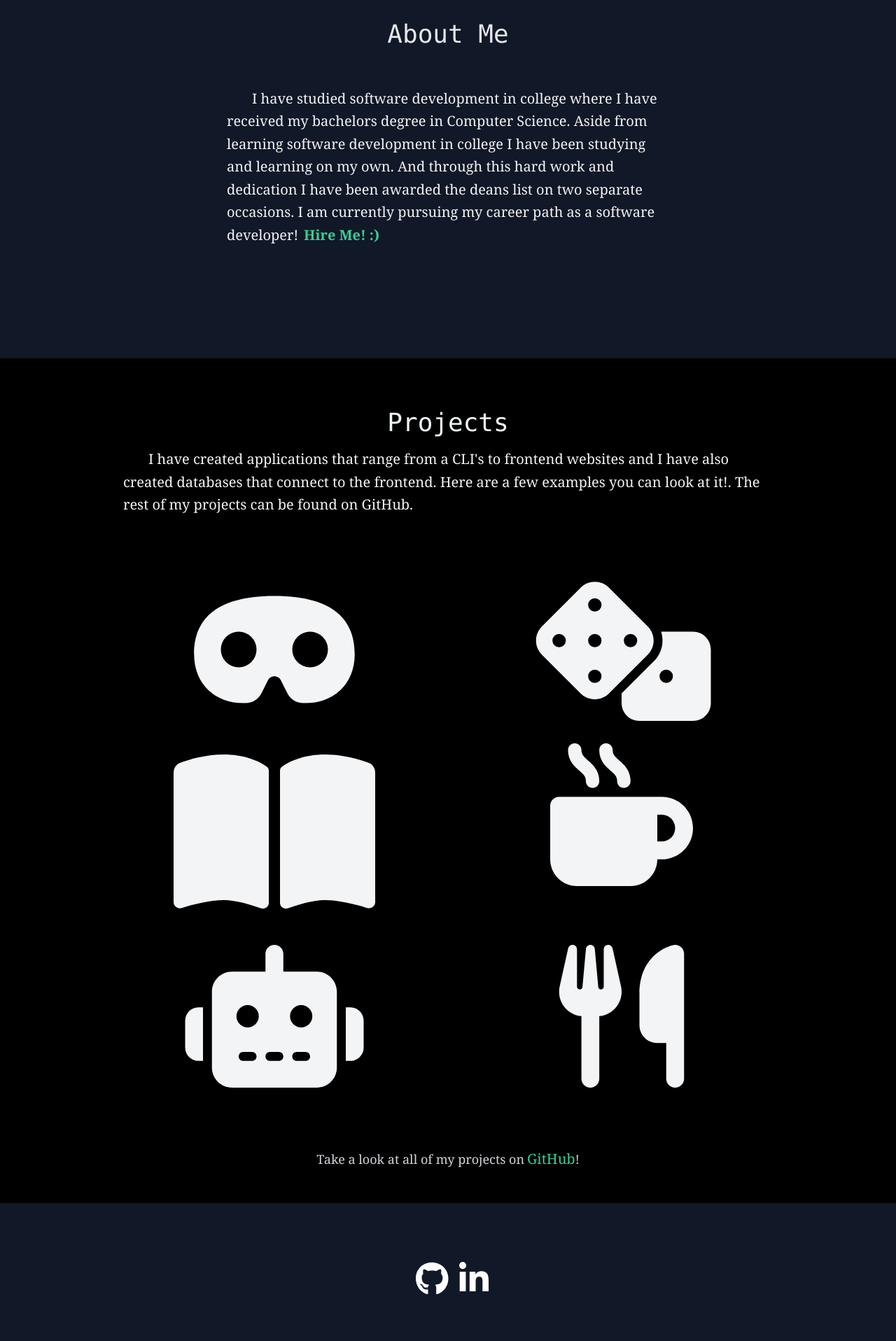
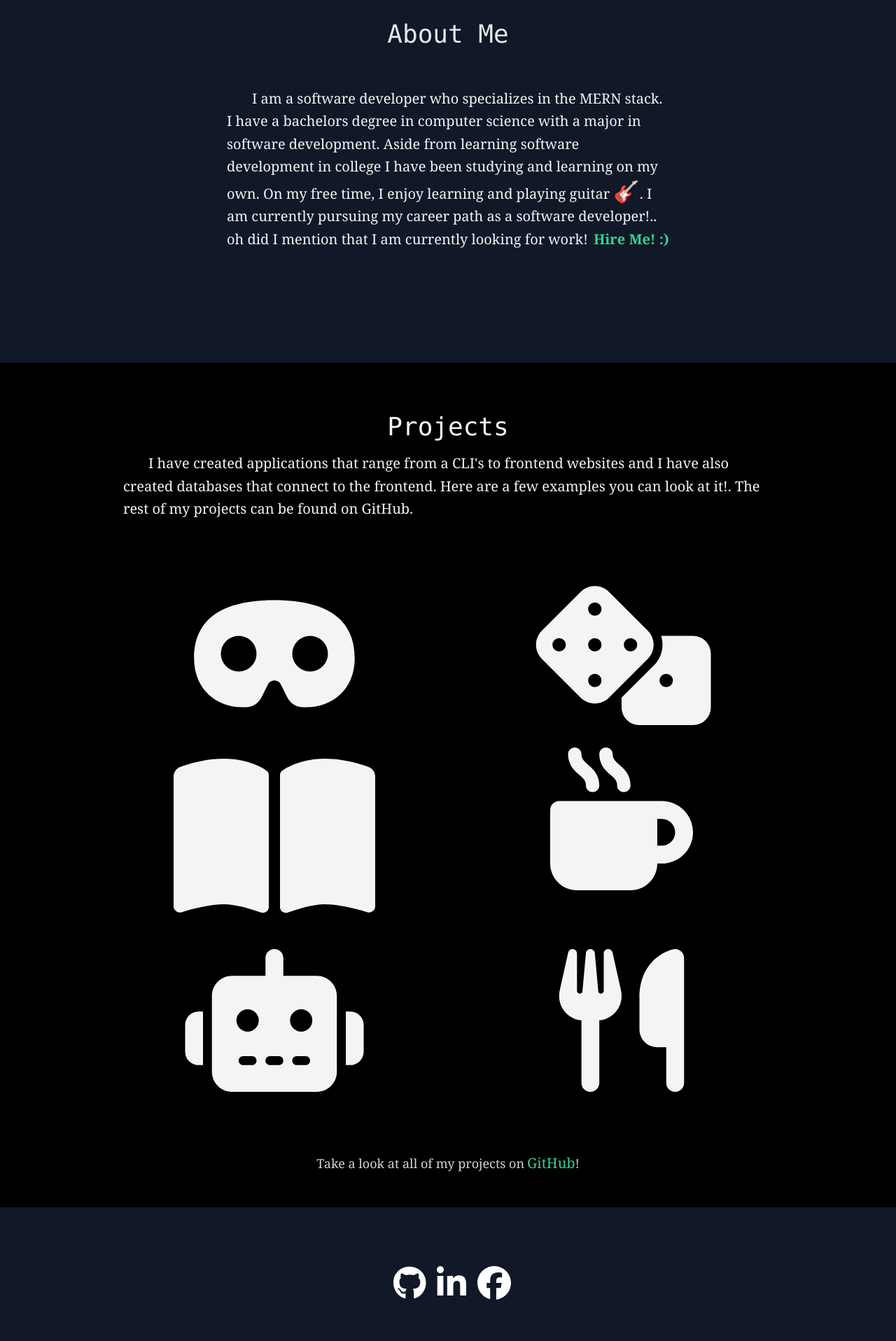
Before and after one commit to Kyle-Holmstrom/kyleholmstrom.github.io, a React (Create React App) app: page / in a window 1280 px wide. Shown: the part 940-2856 px from the top of the page at 70% size. Built offline with nearby package versions, Linux system fonts and the light colour scheme.

Commit message:
Edited the about me section, also added in a new social link for facebook for people to get in touch.

```diff
--- a/src/components/AboutMe.js
+++ b/src/components/AboutMe.js
@@ -5,10 +5,10 @@ const AboutMe = () => {
             <h1 className="pb-10 flex justify-center font-mono text-4xl leading-loose text-gray-200">About Me</h1>
             <div className="flex justify-center font-serif text-xl leading-relaxed text-gray-100">
                 <p className="break-words indent-9 px-6">
-                    I have studied software development in college where I have received my bachelors degree in Computer Science.
-                    Aside from learning software development in college I have been studying and learning on my own.
-                    And through this hard work and dedication I have been awarded the deans list on two separate occasions.
-                    I am currently pursuing my career path as a software developer!
+                    I am a software developer who specializes in the MERN stack. I have a bachelors degree in computer science with
+                    a major in software development. Aside from learning software development in college I have been studying and learning
+                    on my own. On my free time, I enjoy learning and playing guitar <strong className="text-3xl">🎸</strong>. I am currently pursuing my career path as a software developer!..
+                    oh did I mention that I am currently looking for work!
                     <strong className="animate-pulse text-emerald-400">
                         <a href="mailto:holmstrom.kyle@yahoo.com?subject=Job%20Offer%20From%20Web%20Portfolio" className="pl-2">Hire Me! :)</a>
                     </strong>
--- a/src/components/Footer.js
+++ b/src/components/Footer.js
@@ -1,5 +1,5 @@
 import { FontAwesomeIcon } from "@fortawesome/react-fontawesome";
-import { faGithub, faLinkedinIn } from "@fortawesome/free-brands-svg-icons";
+import { faGithub, faLinkedinIn, faFacebook } from "@fortawesome/free-brands-svg-icons";
 
 const Footer = () => {
     return (
@@ -31,6 +31,11 @@ const Footer = () => {
                             <FontAwesomeIcon className="h-12 text-white" icon={faLinkedinIn} />
                         </a>
                     </li>
+                    <li className="mx-2">
+                        <a href="https://www.facebook.com/kyle.holmstrom.7" rel="noreferrer" target="_blank">
+                            <FontAwesomeIcon className="h-12 text-white" icon={faFacebook} />
+                        </a>
+                    </li>
                 </ul>
             </div>
             <section className="my-3 text-gray-400 text-l font-serif">
```
